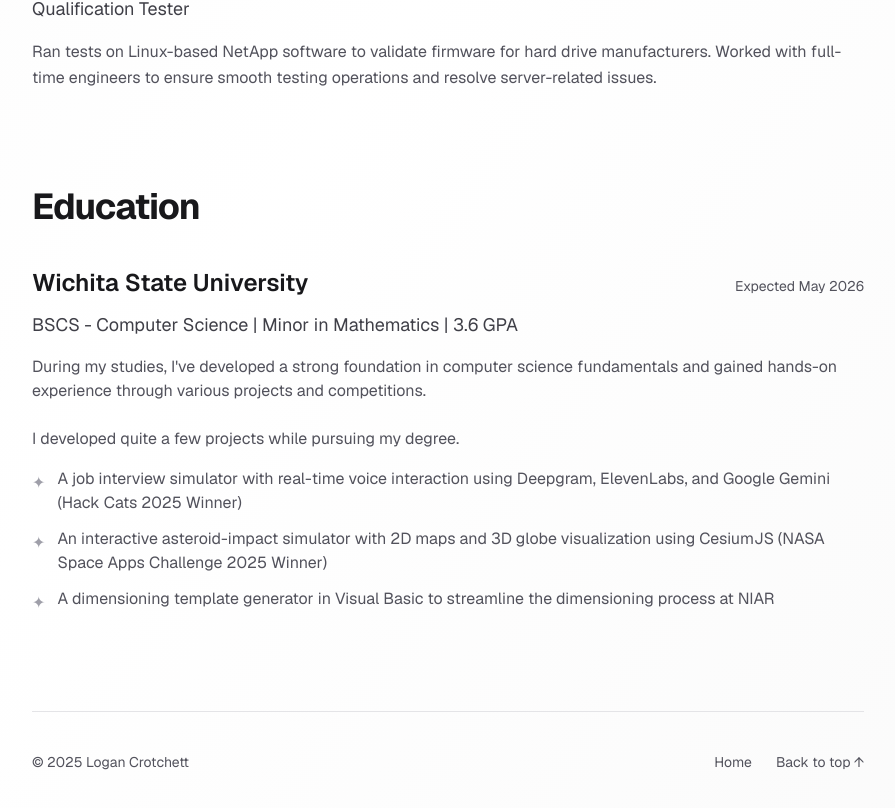
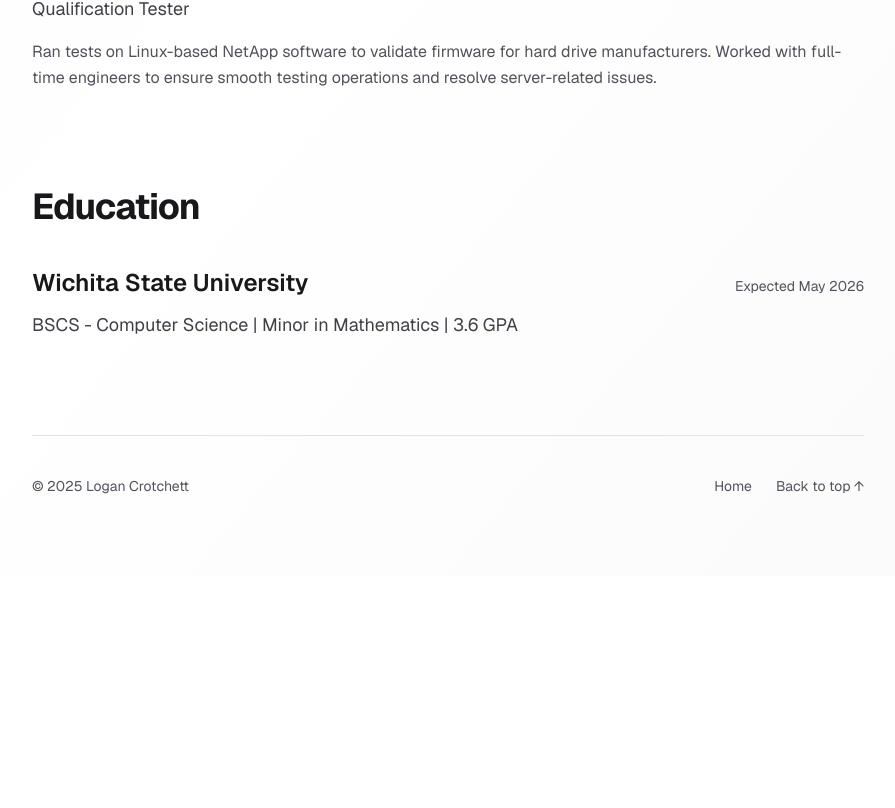
Before and after one commit to Loganaan/personal-website, a Next.js app: page /work in a window 1280 px wide. Shown: the part 937-1745 px from the top of the page, without its empty margins (192-1087 px from the left). After the commit the page ends 1513 px from the top, so only its background shows below. Built offline with nearby package versions, Linux system fonts and the light colour scheme.

Commit message:
Removed unnecessary info from education block

```diff
--- a/app/work/page.tsx
+++ b/app/work/page.tsx
@@ -103,26 +103,6 @@ export default function Work() {
             <p className="text-lg text-zinc-700 dark:text-zinc-300 mb-4">
               BSCS - Computer Science | Minor in Mathematics | 3.6 GPA
             </p>
-            <p className="text-zinc-600 dark:text-zinc-400 mb-6">
-              During my studies, I&apos;ve developed a strong foundation in computer science fundamentals and gained hands-on experience through various projects and competitions.
-            </p>
-
-            <p className="text-zinc-600 dark:text-zinc-400 mb-4">I developed quite a few projects while pursuing my degree.</p>
-
-            <ul className="space-y-3 text-zinc-600 dark:text-zinc-400">
-              <li className="flex gap-3">
-                <span className="text-zinc-400 dark:text-zinc-600 mt-1 flex-shrink-0">✦</span>
-                <span>A job interview simulator with real-time voice interaction using Deepgram, ElevenLabs, and Google Gemini (Hack Cats 2025 Winner)</span>
-              </li>
-              <li className="flex gap-3">
-                <span className="text-zinc-400 dark:text-zinc-600 mt-1 flex-shrink-0">✦</span>
-                <span>An interactive asteroid-impact simulator with 2D maps and 3D globe visualization using CesiumJS (NASA Space Apps Challenge 2025 Winner)</span>
-              </li>
-              <li className="flex gap-3">
-                <span className="text-zinc-400 dark:text-zinc-600 mt-1 flex-shrink-0">✦</span>
-                <span>A dimensioning template generator in Visual Basic to streamline the dimensioning process at NIAR</span>
-              </li>
-            </ul>
           </div>
         </section>
 
```
